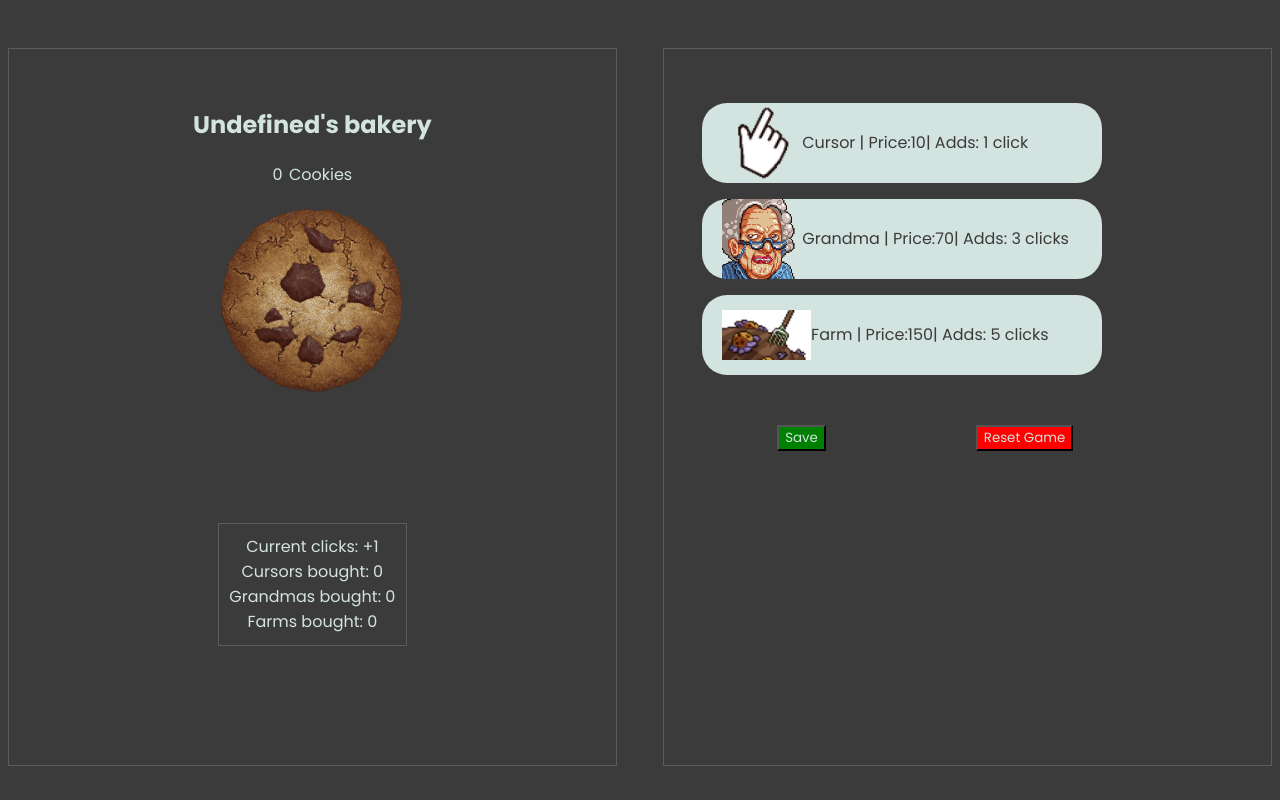
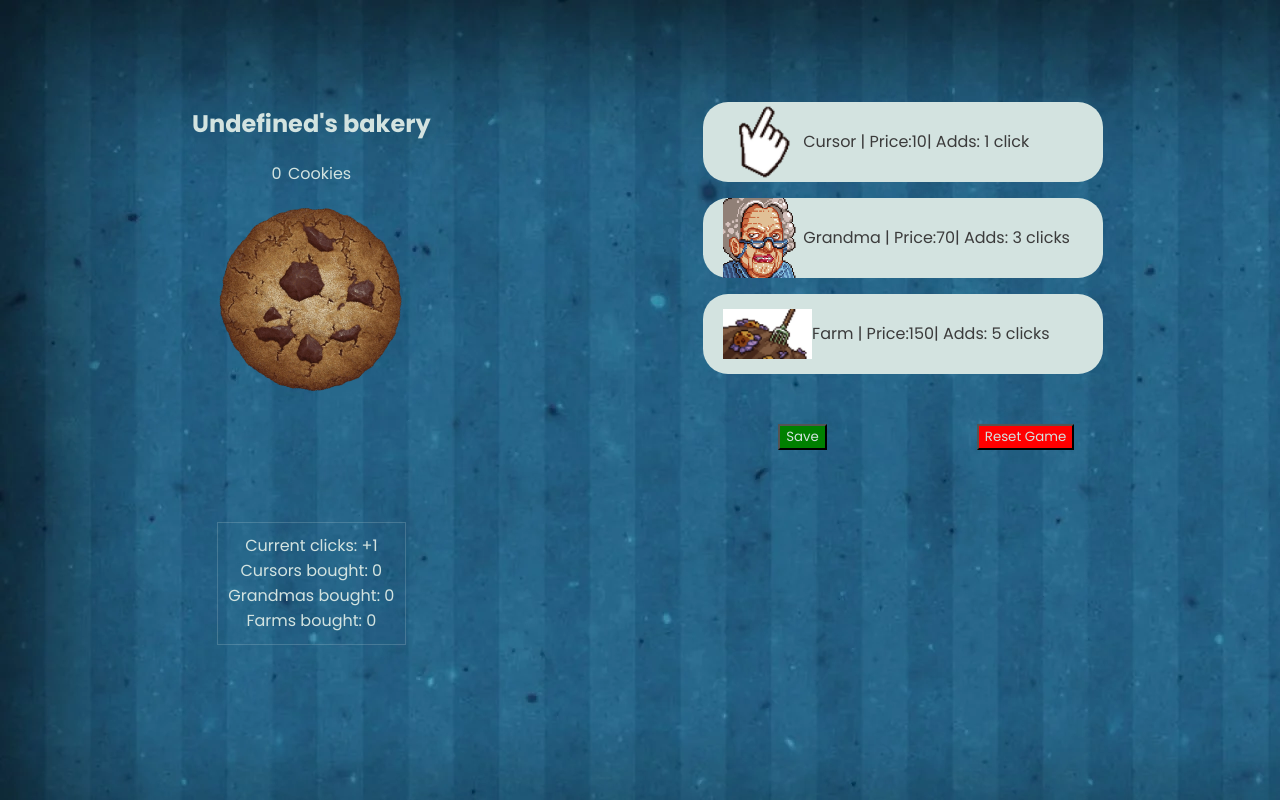
Before and after one commit to mladejovskyy/cookierClicker, a plain HTML site: page index.html in a window 1280 px wide. Drawn offline with Linux system fonts and the light colour scheme.

Commit message:
Add files via upload

```diff
--- a/style.css
+++ b/style.css
@@ -1,6 +1,6 @@
 body {
     background-color: #3b3b3b;
-
+    background-image: url(images/wp7667538.webp);
 }
 
 * {
@@ -37,7 +37,6 @@ body {
 
 .left,
 .right {
-    border: 1px solid #d3e3e034;
     width: 42%;
     height: 80vh;
     padding: 3%;
```
